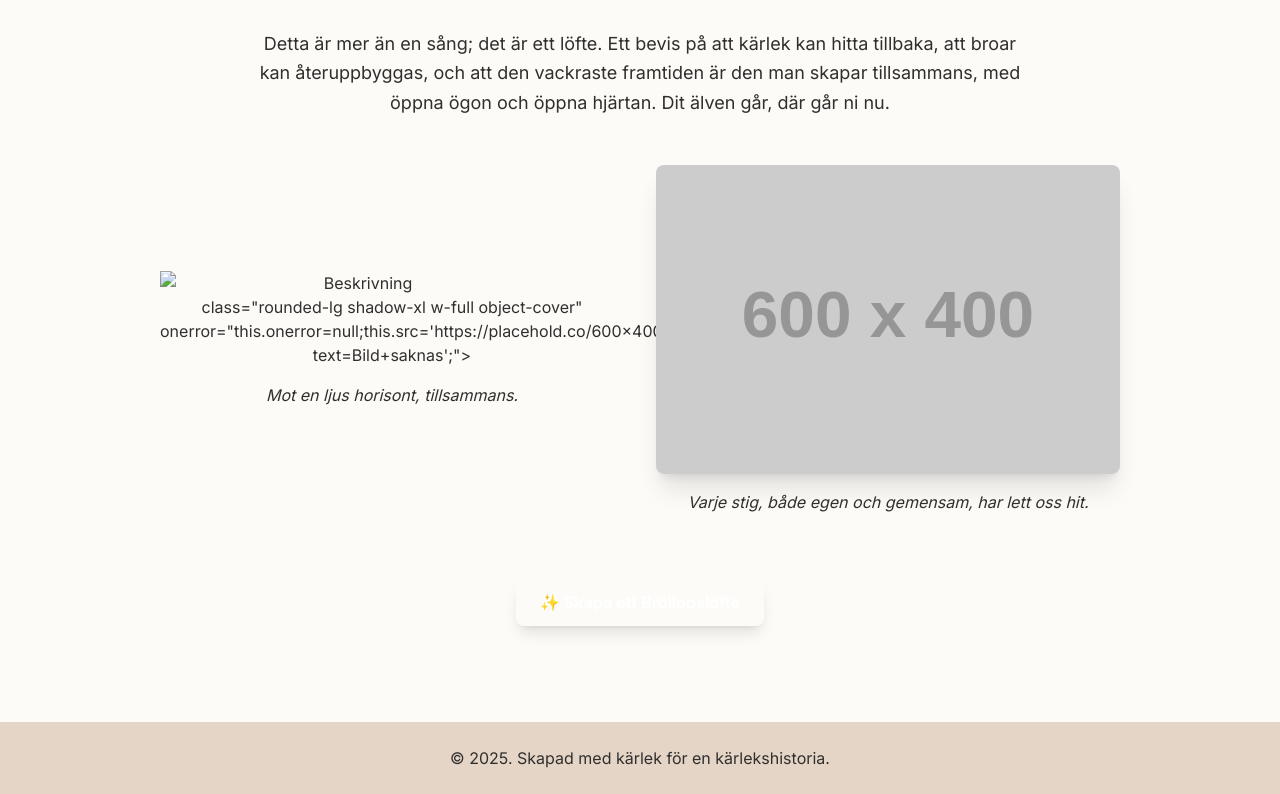
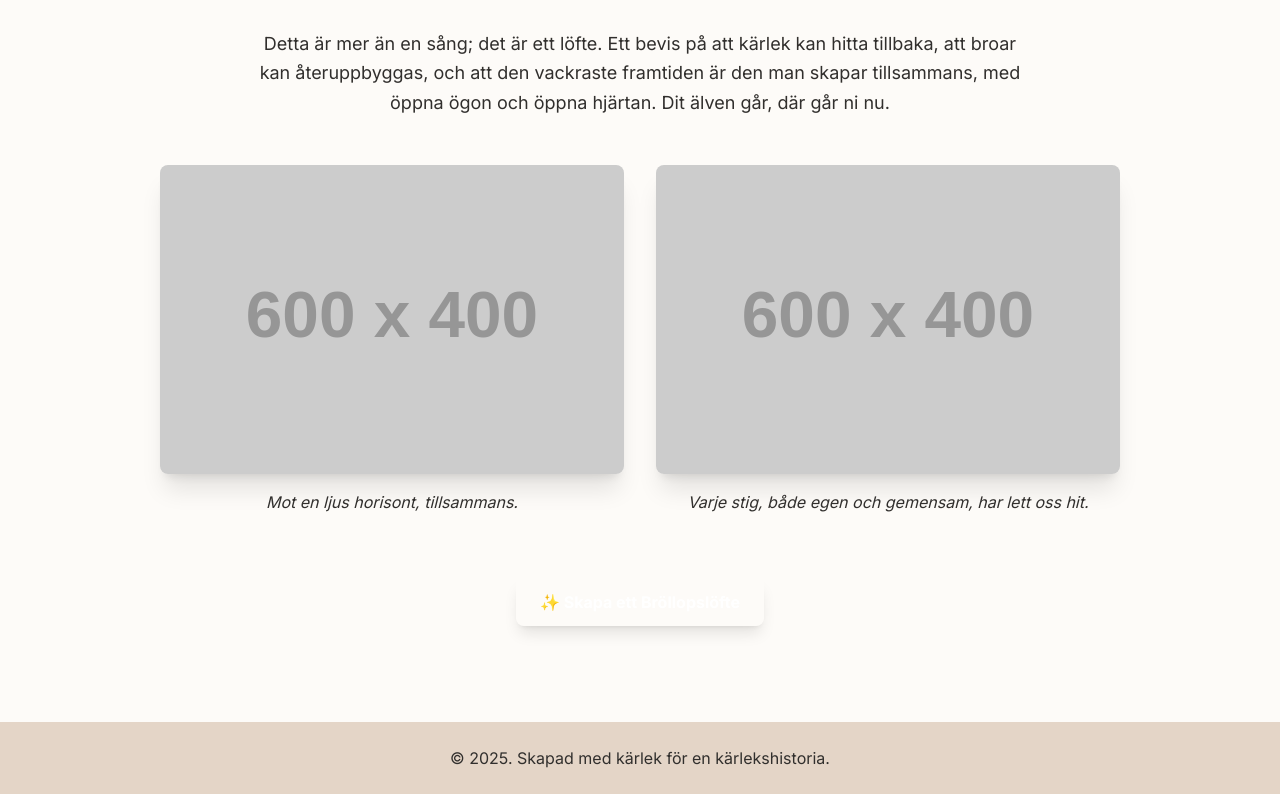
Before and after one commit to mattegrubb/alven-sidan, a plain HTML site: page index.html in a window 1280 px wide. Shown: the part 4681-5475 px from the top of the page. Drawn offline with nearby package versions, Linux system fonts and the light colour scheme; placeholder pictures from the web are drawn by us.

Commit message:
Update index.html

```diff
--- a/index.html
+++ b/index.html
@@ -195,7 +195,7 @@
 
                     <div class="mt-12 grid grid-cols-1 md:grid-cols-2 gap-8 items-center">
                         <div class="text-center">
-                            <img src="bilder/min-bild.png" alt="Beskrivning" width="400"> class="rounded-lg shadow-xl w-full object-cover" onerror="this.onerror=null;this.src='https://placehold.co/600x400/E4D5C7/312F2D?text=Bild+saknas';">
+                            <img src="https://placehold.co/600x400/3a5f8a/FFFFFF?text=B%C3%A5ttur" alt="Mattias och Madeléne i en båt" class="rounded-lg shadow-xl w-full object-cover" onerror="this.onerror=null;this.src='https://placehold.co/600x400/E4D5C7/312F2D?text=Bild+saknas';">
                             <p class="mt-4 text-md italic">Mot en ljus horisont, tillsammans.</p>
                         </div>
                         <div class="text-center">
```
